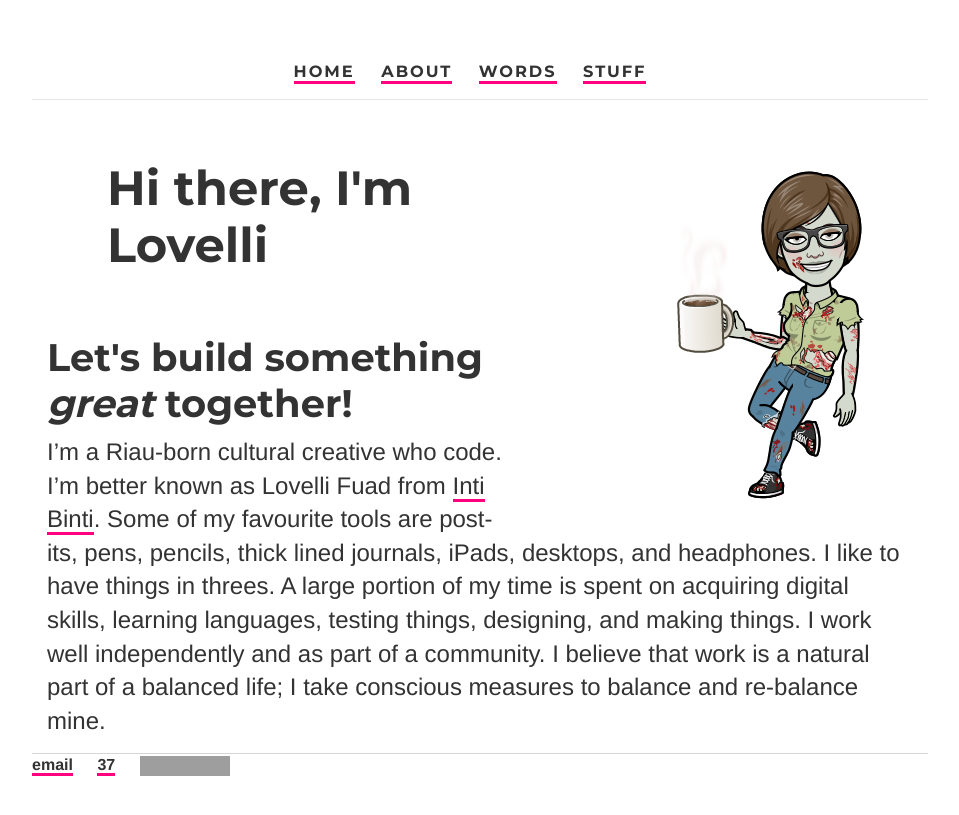
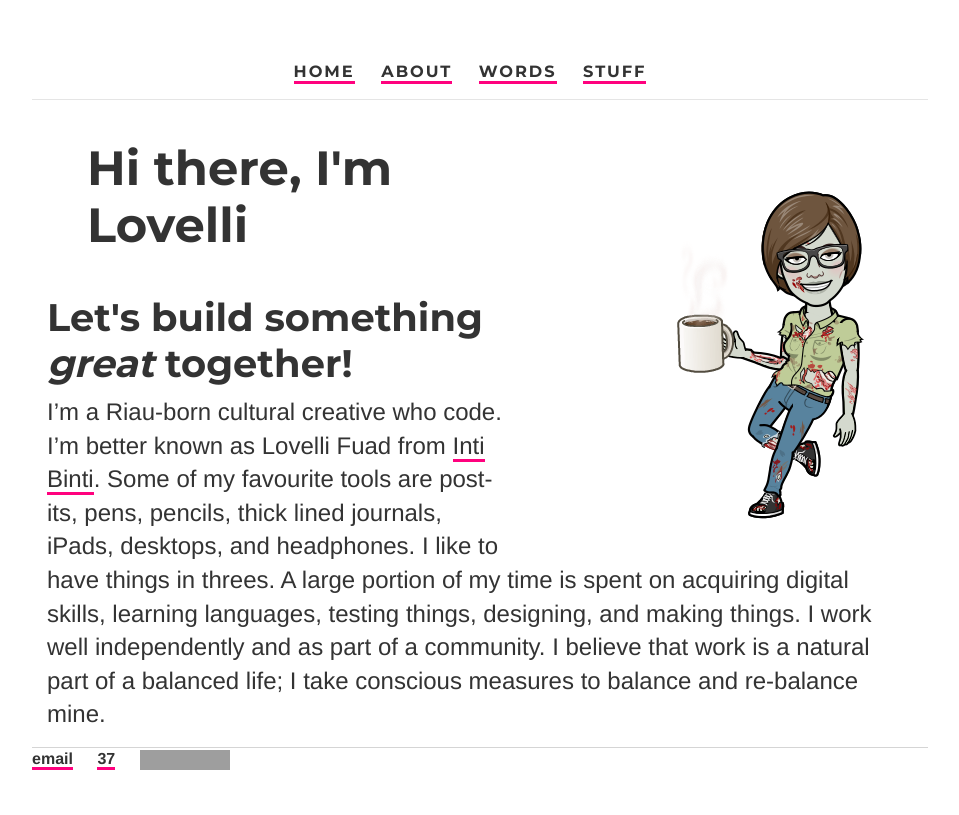
Before and after one commit to ariesti/ariesti.github.io, a Jekyll site: the page built from index.html, in a window 1280 px wide. Shown: the top 815 px of the page, without its empty margins (160-1119 px from the left). Built offline with Jekyll 4.4.1, drawn with Linux system fonts in a browser that asks for light colours; grey boxes are pictures that could not be loaded.

Commit message:
Update main.css

```diff
--- a/css/main.css
+++ b/css/main.css
@@ -16,8 +16,7 @@ p { font-size: 1.5em; line-height: 1.4em; color: #333; }
 
 h1, h2, h3, h4, h5, h6 { font-family: Montserrat, sans-serif; }
 h1 { font-size: 3em;
-     margin: 20px;
-     padding: 40px}
+     margin: 40px; }
 h2 { font-size: 2.7em; }
 h3 { font-size: 2.4em; }
 h4 { font-size: 1.9em; }
```
